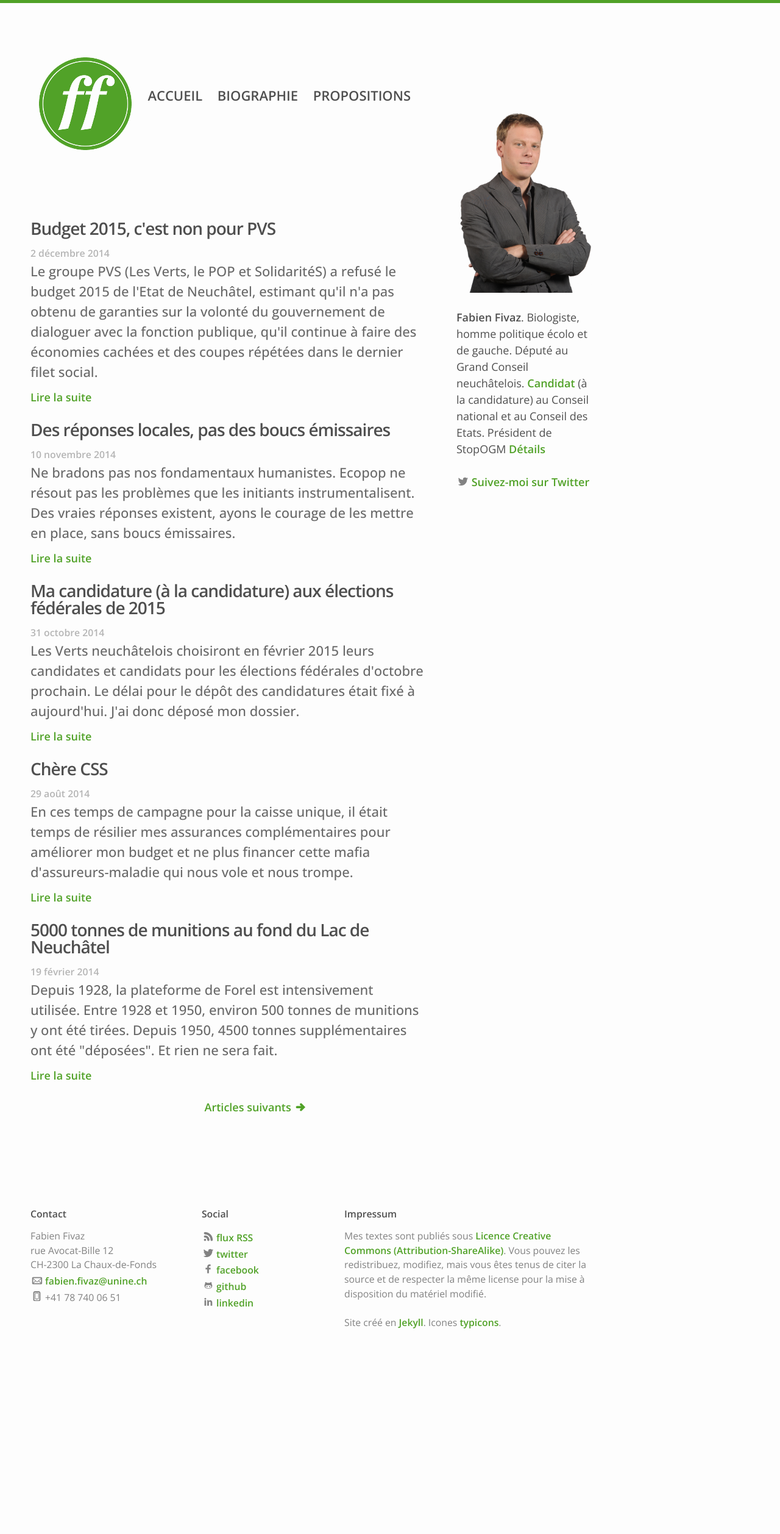
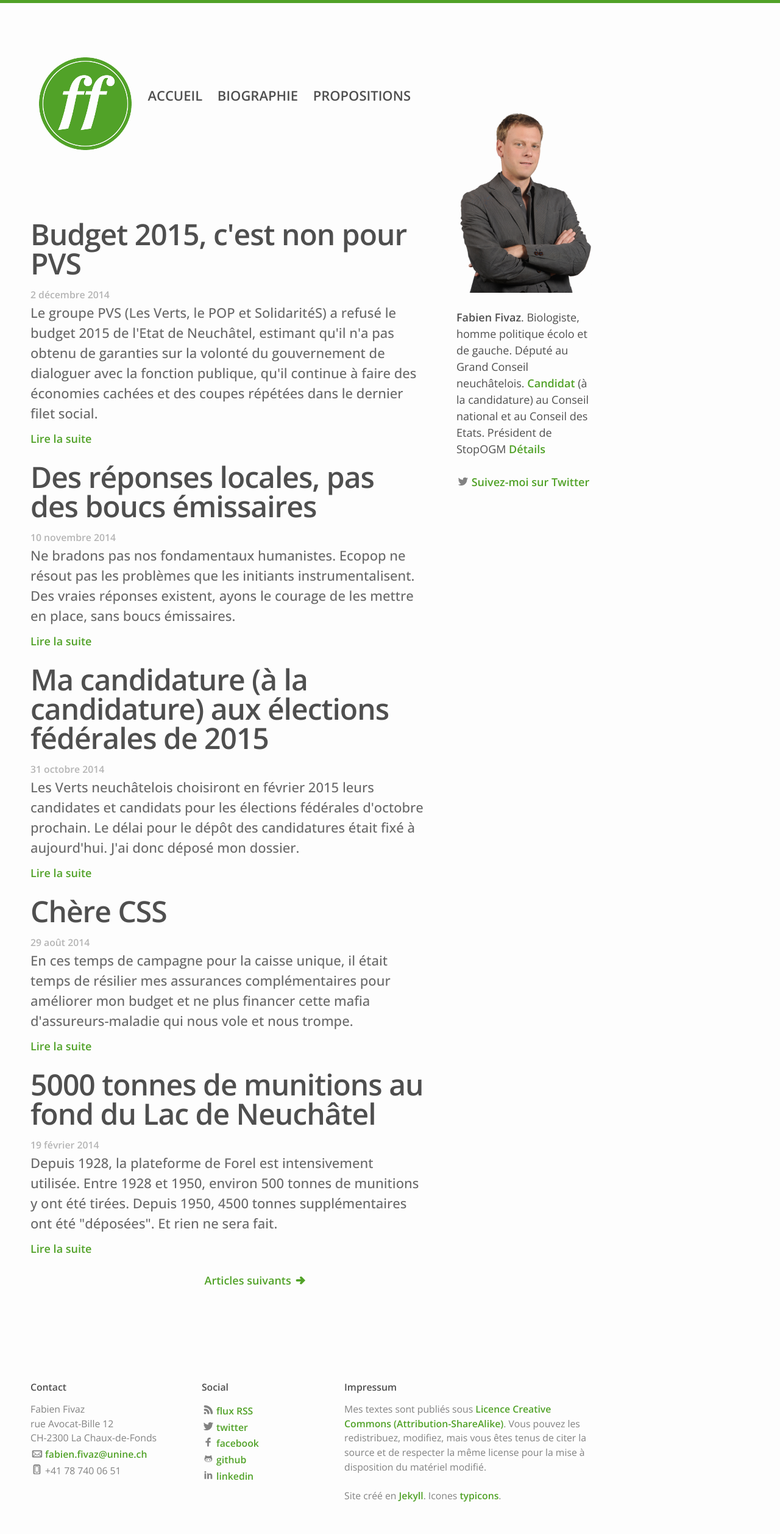
Before and after one commit to ffivaz/ffivaz.github.io, a Jekyll site: the page built from index.html, in a window 1280 px wide. Shown: the whole page at 61% size. Built offline with Jekyll 4.4.1, drawn with Linux system fonts in a browser that asks for light colours; nearby versions of some CDN libraries; the list of posts is cut into pages by our own code; before the commit the page ends 2231 px from its top, so only the background shows below that.

Commit message:
css changes for iPad

```diff
--- a/index.html
+++ b/index.html
@@ -10,7 +10,7 @@
   <ul class="post-list">
     {% for post in paginator.posts %}
       <li>
-        <h2 class="post-title">{{ post.title }}</h2>
+        <h1 class="post-title">{{ post.title }}</h1>
         <span class="post-meta">{{ post.date | date: "%-d " }}{% assign m = post.date | date: "%-m" %}
             {% case m %}
               {% when '1' %}janvier
```
